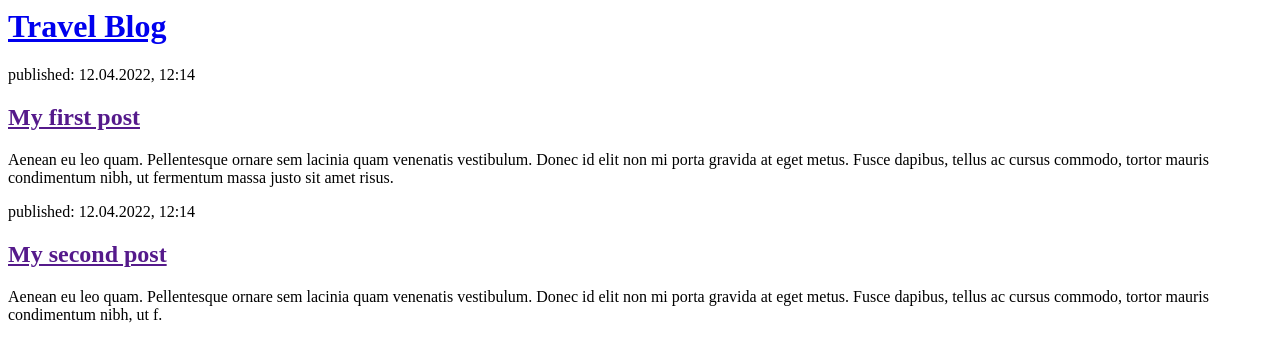
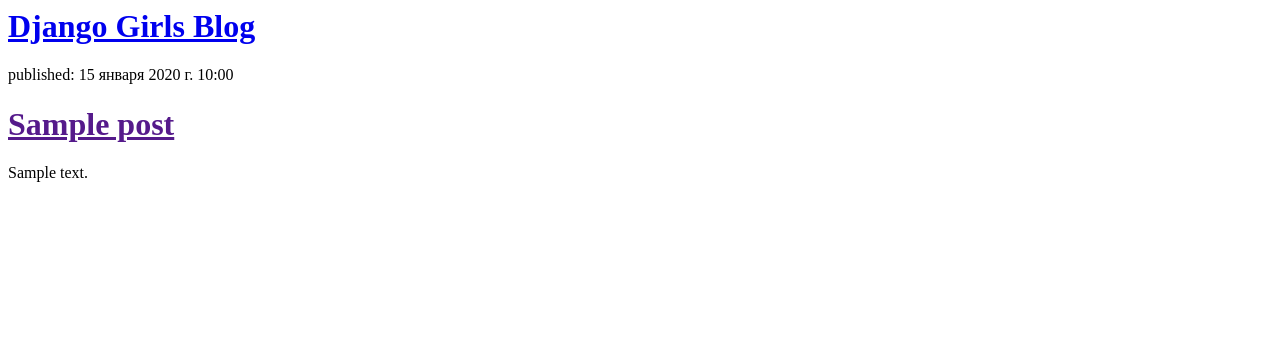
Before and after one commit to SanoDolorato/Travel_blog, a Django app: page / in a window 1280 px wide. Shown: the top 362 px of the page. Run offline with Django 4.2, Linux system fonts and the light colour scheme; tables that the repository leaves empty hold one stand-in row (values such as "Sample post").

Commit message:
Modified templates to display posts from database.

```diff
--- a/travel_blog/news_travel/templates/news_travel/post_list.html
+++ b/travel_blog/news_travel/templates/news_travel/post_list.html
@@ -4,19 +4,15 @@
     </head>
     <body>
         <div>
-            <h1><a href="/">Travel Blog</a></h1>
+            <h1><a href="/">Django Girls Blog</a></h1>
         </div>
 
-        <div>
-            <p>published: 12.04.2022, 12:14</p>
-            <h2><a href="">My first post</a></h2>
-            <p>Aenean eu leo quam. Pellentesque ornare sem lacinia quam venenatis vestibulum. Donec id elit non mi porta gravida at eget metus. Fusce dapibus, tellus ac cursus commodo, tortor mauris condimentum nibh, ut fermentum massa justo sit amet risus.</p>
-        </div>
-
-        <div>
-            <p>published: 12.04.2022, 12:14</p>
-            <h2><a href="">My second post</a></h2>
-            <p>Aenean eu leo quam. Pellentesque ornare sem lacinia quam venenatis vestibulum. Donec id elit non mi porta gravida at eget metus. Fusce dapibus, tellus ac cursus commodo, tortor mauris condimentum nibh, ut f.</p>
-        </div>
+        {% for post in posts %}
+            <div>
+                <p>published: {{ post.published_date }}</p>
+                <h1><a href="">{{ post.title }}</a></h1>
+                <p>{{ post.text|linebreaksbr }}</p>
+            </div>
+        {% endfor %}
     </body>
 </html>
--- a/travel_blog/news_travel/views.py
+++ b/travel_blog/news_travel/views.py
@@ -1,4 +1,7 @@
 from django.shortcuts import render
+from django.utils import timezone
+from .models import Post
 
 def post_list(request):
-    return render(request, 'news_travel/post_list.html', {})
+    posts = Post.objects.filter(published_date__lte=timezone.now()).order_by('published_date')
+    return render(request, 'news_travel/post_list.html', {'posts': posts})
```
